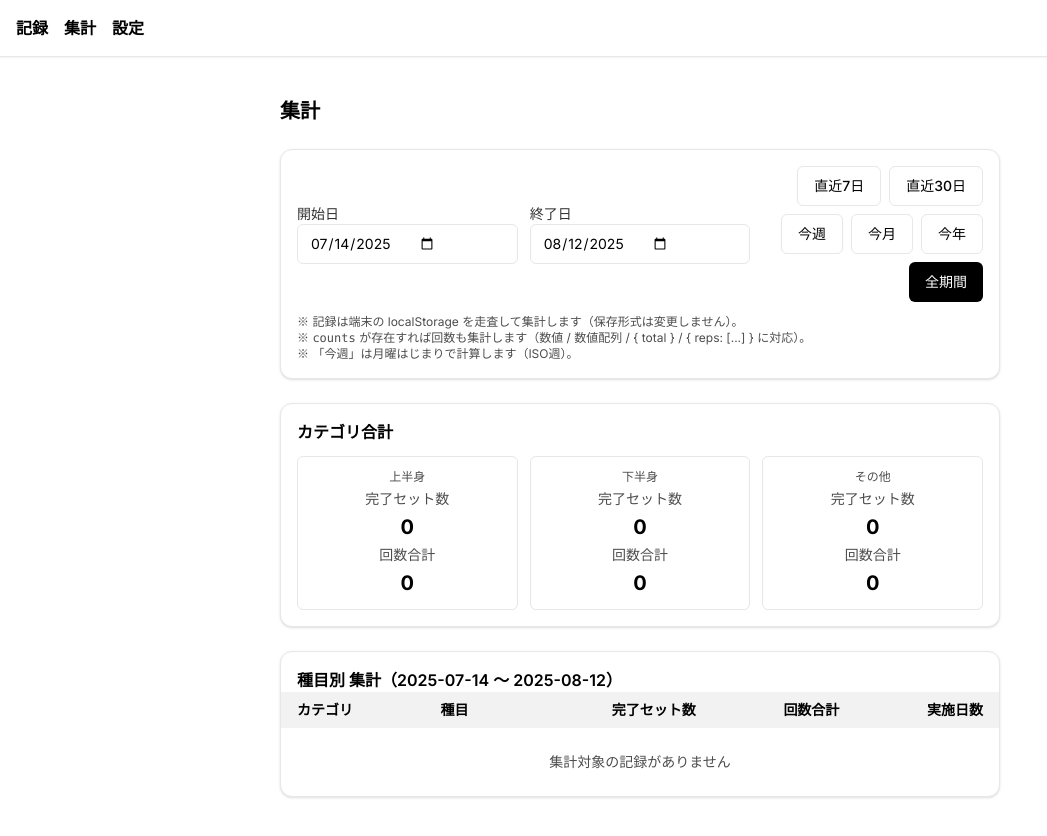
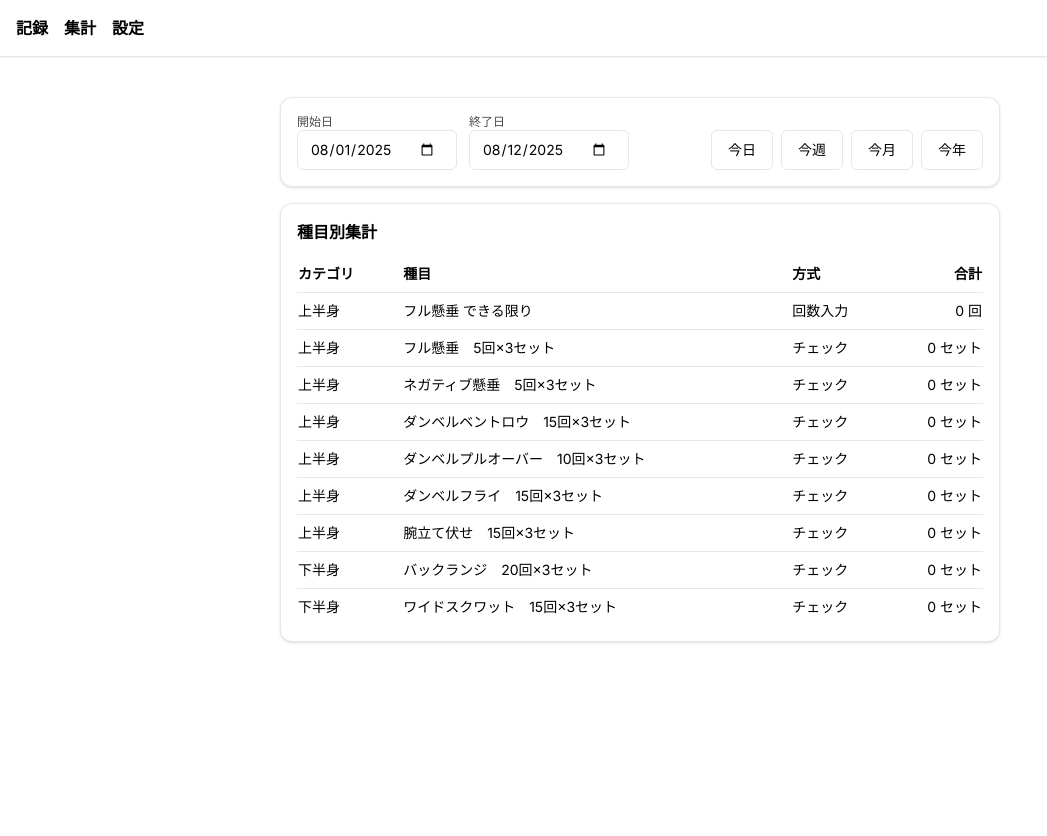
Before and after one commit to Mickey-1996/workout-tracker20250807, a Next.js app: page /tabs/summary in a window 1280 px wide. Shown: the whole page, without its empty margins (0-1047 px from the left). After the commit the page ends 800 px from the top, so only its background shows below. Built offline with nearby package versions, Linux system fonts and the light colour scheme.

Commit message:
UI update

```diff
--- a/src/tabs/RecordTab.tsx
+++ b/src/tabs/RecordTab.tsx
@@ -44,7 +44,7 @@ type ItemUI = {
   name: string;
   mode: InputMode;
   checks: number;      // セット数
-  target?: number;     // ノルマ回数（count時）/ 表示用（check時はセット数）
+  target?: number;     // ノルマ回数（count時のplaceholder用）
 };
 
 type GroupUI = {
@@ -114,7 +114,7 @@ export default function RecordTab() {
         const checks = Math.max(1, norm(x.checkCount) || norm(x.sets) || 3);
         const target = mode === "count"
           ? (Number.isFinite(x.repTarget) ? Number(x.repTarget) : undefined)
-          : checks; // check時は表示用にセット数を使う
+          : undefined; // 小さな説明は不要のためここでは使わない（countのplaceholder用に保持）
         return { id: x.id, name: x.name, mode, checks, target };
       });
 
@@ -171,38 +171,22 @@ export default function RecordTab() {
 
   if (!groups) return <div className="text-sm text-muted-foreground">読み込み中…</div>;
 
-  function CategoryBlock({ group }: { group: GroupUI }) {
-    const g = group;
-    // レイアウト合わせのため、カテゴリ内最大セット数
-    const maxChecks = Math.max(0, ...g.items.map((x) => x.checks));
+  function ExerciseRow({ ex }: { ex: ItemUI }) {
+    // 表示するセット数：check は最大5、count は設定どおり
+    const displayChecks = ex.mode === "check" ? Math.min(ex.checks, 5) : Math.max(ex.checks, 1);
 
     return (
-      <Card className="p-4 space-y-3">
-        <h2 className="text-base font-bold">■ {g.label}</h2>
+      <div className="py-3">
+        {/* 1行目：種目名のみ（小さなノルマ表記は削除） */}
+        <div className="font-medium leading-tight">{ex.name}</div>
 
-        <div className="divide-y">
-          {g.items.map((ex) => {
-            const note =
-              ex.mode === "count"
-                ? ex.target
-                  ? `ノルマ ${ex.target}回`
-                  : "回数入力"
-                : `ノルマ ${ex.checks}セット`;
-
-            return (
-              <div key={ex.id} className="flex items-center justify-between py-2">
-                <div className="pr-4 leading-snug">
-                  <div className="font-medium">{ex.name}</div>
-                  <div className="text-xs opacity-60 mt-0.5">{note}</div>
-                </div>
-
+        {/* 2行目：入力UI（チェック or 回数） */}
         {ex.mode === "count" ? (
-                  // 回数入力：セット数ぶんの入力欄 + placeholder にノルマ回数
           <div
-                    className="grid gap-2"
-                    style={{ gridTemplateColumns: `repeat(${Math.max(ex.checks, 1)}, 4.5rem)` }}
+            className="mt-2 grid gap-2"
+            style={{ gridTemplateColumns: `repeat(${displayChecks}, minmax(3.75rem, 1fr))` }}
           >
-                    {Array.from({ length: Math.max(ex.checks, 1) }).map((_, idx) => {
+            {Array.from({ length: displayChecks }).map((_, idx) => {
               const raw = dayRecord.counts?.[ex.id]?.[idx];
               const value: number | string = typeof raw === "number" ? raw : "";
               return (
@@ -223,12 +207,11 @@ export default function RecordTab() {
             })}
           </div>
         ) : (
-                  // チェック入力：セット数ぶんのチェック
           <div
-                    className="grid gap-2"
-                    style={{ gridTemplateColumns: `repeat(${Math.max(maxChecks, 1)}, 2.75rem)` }}
+            className="mt-2 grid gap-2"
+            style={{ gridTemplateColumns: `repeat(${displayChecks}, 2.75rem)` }}
           >
-                    {Array.from({ length: Math.max(ex.checks, 1) }).map((_, idx) => {
+            {Array.from({ length: displayChecks }).map((_, idx) => {
               const checked = dayRecord.sets[ex.id]?.[idx] || false;
               return (
                 <Checkbox
@@ -240,21 +223,27 @@ export default function RecordTab() {
                 />
               );
             })}
-                    {/* レイアウト合わせ用の透明ダミー */}
-                    {Array.from({ length: Math.max(maxChecks - ex.checks, 0) }).map((_, i) => (
-                      <div key={`gap-${i}`} className="h-11 w-11 opacity-0" />
-                    ))}
           </div>
         )}
       </div>
     );
-          })}
+  }
 
+  function CategoryBlock({ group }: { group: GroupUI }) {
+    const g = group;
+    return (
+      <Card className="p-4">
+        <h2 className="text-base font-bold mb-2">■ {g.label}</h2>
+
+        <div className="divide-y">
+          {g.items.map((ex) => (
+            <ExerciseRow key={ex.id} ex={ex} />
+          ))}
           {g.items.length === 0 && <div className="py-2 text-sm opacity-60">（種目なし）</div>}
         </div>
 
         {/* 備考欄 */}
-        <div className="space-y-1">
+        <div className="space-y-1 mt-3">
           <div className="text-sm font-medium">備考</div>
           <Textarea
             value={(dayRecord as any)[g.noteField] || ""}
--- a/src/tabs/SummaryTab.tsx
+++ b/src/tabs/SummaryTab.tsx
@@ -5,355 +5,228 @@ import { useEffect, useMemo, useState } from "react";
 import { Card } from "@/components/ui/Card";
 import { Button } from "@/components/ui/Button";
 import { Input } from "@/components/ui/Input";
-import { loadExercises } from "@/lib/local-storage";
 
-// ---- 既存フォーマットに依存しない最小型（後方互換で柔軟に解釈） ----
-type DayRecordLoose = {
-  date?: unknown;
-  sets?: unknown;    // Record<string, boolean[]>
-  counts?: unknown;  // Record<string, number | number[] | { total?: number; reps?: number[] }>
+import { loadDayRecord, loadJSON } from "@/lib/local-storage";
+import { defaultExercises } from "@/lib/exercises-default";
+
+// この画面だけで使う軽量型（types.tsは不変更）
+type Category = "upper" | "lower" | "other";
+type InputMode = "check" | "count";
+
+type ExtendedExerciseItem = {
+  id: string;
+  name: string;
+  category: Category;
+  inputMode?: InputMode;
+  checkCount?: number; // セット数（旧: sets 互換あり）
+  sets?: number;
+  enabled?: boolean;
+  order?: number;
 };
+
+type Settings = { items: ExtendedExerciseItem[] };
 
 type DayRecord = {
   date: string;
+  // チェック入力: 種目ID => セットごとの完了フラグ
   sets: Record<string, boolean[]>;
-  counts?: Record<string, number | number[] | { total?: number; reps?: number[] }>;
+  // 回数入力: 種目ID => セットごとの回数
+  counts?: Record<string, number[] | number>; // 互換のため number も許容
 };
 
-type ExerciseLike = { id: string; name: string; category?: string };
-type ExercisesState = Record<string, ExerciseLike[]>;
-
-function normalizeCat(key: string): "upper" | "lower" | "other" {
-  const k = key.toLowerCase();
-  if (k.includes("upper") || k.includes("上")) return "upper";
-  if (k.includes("lower") || k.includes("下")) return "lower";
-  return "other";
-}
-const catLabel: Record<"upper" | "lower" | "other", string> = {
-  upper: "上半身",
-  lower: "下半身",
-  other: "その他",
+type Row = {
+  id: string;
+  name: string;
+  category: Category;
+  mode: InputMode;
+  total: number;        // count: 回数合計 / check: 完了セット合計
+  unit: "回" | "セット";
 };
 
-// ---------- 日付ユーティリティ（YYYY-MM-DD 前提） ----------
-const fmt = (d: Date) => d.toISOString().split("T")[0];
-const toDate = (s: string) => {
-  const [y, m, d] = s.split("-").map(Number);
-  return new Date(y, (m ?? 1) - 1, d ?? 1);
+// --------- 日付ユーティリティ ---------
+const tz = (d: Date) => new Date(d.getFullYear(), d.getMonth(), d.getDate()); // ローカル日付固定
+const toStr = (d: Date) =>
+  `${d.getFullYear()}-${String(d.getMonth() + 1).padStart(2, "0")}-${String(d.getDate()).padStart(2, "0")}`;
+const addDays = (d: Date, n: number) => tz(new Date(d.getFullYear(), d.getMonth(), d.getDate() + n));
+const enumerateDates = (from: Date, to: Date) => {
+  const out: string[] = [];
+  for (let cur = tz(from); cur <= tz(to); cur = addDays(cur, 1)) out.push(toStr(cur));
+  return out;
 };
-// ISO週の月曜始まり
-const startOfISOWeek = (d: Date) => {
-  const day = d.getDay(); // 0=Sun,...,6=Sat
-  const offset = (day + 6) % 7; // Mon=0, Sun=6
-  const x = new Date(d);
-  x.setDate(d.getDate() - offset);
-  return x;
+const startOfWeekMon = (d: Date) => {
+  const day = d.getDay(); // 0:日
+  const diff = day === 0 ? -6 : 1 - day; // 月始まり
+  return addDays(d, diff);
 };
 const startOfMonth = (d: Date) => new Date(d.getFullYear(), d.getMonth(), 1);
 const startOfYear = (d: Date) => new Date(d.getFullYear(), 0, 1);
 
-// ---------- localStorage 全走査で DayRecord を推定 ----------
-function readAllDayRecords(): DayRecord[] {
-  if (typeof window === "undefined") return [];
-  const arr: DayRecord[] = [];
-  for (let i = 0; i < window.localStorage.length; i++) {
-    const key = window.localStorage.key(i);
-    if (!key) continue;
-    const raw = window.localStorage.getItem(key);
-    if (!raw) continue;
-    try {
-      const v: DayRecordLoose = JSON.parse(raw);
-      if (
-        v &&
-        typeof v === "object" &&
-        v.date &&
-        typeof v.date === "string" &&
-        v.sets &&
-        typeof v.sets === "object"
-      ) {
-        const rec: DayRecord = {
-          date: v.date,
-          sets: v.sets as Record<string, boolean[]>,
-        };
-        if (v.counts && typeof v.counts === "object") {
-          rec.counts = v.counts as Record<
-            string,
-            number | number[] | { total?: number; reps?: number[] }
-          >;
-        }
-        arr.push(rec);
-      }
-    } catch {
-      // JSON じゃないキーは無視
-    }
+// 既存データ互換：counts が number の場合は配列化
+function normalizeCounts(counts: DayRecord["counts"]): Record<string, number[]> {
+  if (!counts || typeof counts !== "object") return {};
+  const out: Record<string, number[]> = {};
+  for (const [k, v] of Object.entries(counts)) {
+    if (Array.isArray(v)) out[k] = v.map((n) => Math.max(0, Math.floor(Number(n) || 0)));
+    else if (typeof v === "number") out[k] = [Math.max(0, Math.floor(v))];
   }
-  return arr.sort((a, b) => a.date.localeCompare(b.date));
-}
-
-// counts の多様な形を合計値に丸める（後方互換）
-function normalizeCountValue(v: unknown): number {
-  if (typeof v === "number" && Number.isFinite(v)) return v;
-  if (Array.isArray(v)) {
-    return v.reduce((s, x) => (typeof x === "number" && Number.isFinite(x) ? s + x : s), 0);
-  }
-  if (v && typeof v === "object") {
-    const obj = v as { total?: unknown; reps?: unknown };
-    if (typeof obj.total === "number" && Number.isFinite(obj.total)) return obj.total;
-    if (Array.isArray(obj.reps)) {
-      return obj.reps.reduce(
-        (s, x) => (typeof x === "number" && Number.isFinite(x) ? s + x : s),
-        0
-      );
-    }
-  }
-  return 0;
+  return out;
 }
 
 export default function SummaryTab() {
-  const [exercises, setExercises] = useState<ExercisesState | null>(null);
-  const [records, setRecords] = useState<DayRecord[]>([]);
-  const [start, setStart] = useState<string>("");
-  const [end, setEnd] = useState<string>("");
+  const today = useMemo(() => tz(new Date()), []);
+  const [from, setFrom] = useState<Date>(startOfMonth(today));
+  const [to, setTo] = useState<Date>(today);
 
-  // 初期ロード：種目・全レコード
+  // 設定（なければデフォルト）
+  const [items, setItems] = useState<ExtendedExerciseItem[]>([]);
   useEffect(() => {
-    const ex = loadExercises();
-    if (ex) setExercises(ex);
-    const all = readAllDayRecords();
-    setRecords(all);
-
-    // 期間初期値：直近30日（レコードがあれば最終日基準）
-    const today = fmt(new Date());
-    const endDate = all.length ? all[all.length - 1].date : today;
-    const d = new Date(endDate);
-    d.setDate(d.getDate() - 29);
-    setStart(fmt(d));
-    setEnd(endDate);
+    const saved = loadJSON<Settings>("settings-v1");
+    const arr = saved?.items?.length ? saved.items : (defaultExercises as ExtendedExerciseItem[]);
+    // 非表示は集計対象から除外
+    setItems(arr.filter((x) => x.enabled !== false));
   }, []);
 
-  // 種目マップ（id -> name, cat）
-  const exIndex = useMemo(() => {
-    const map = new Map<string, { name: string; cat: "upper" | "lower" | "other" }>();
-    if (exercises) {
-      for (const [k, arr] of Object.entries(exercises)) {
-        const cat = normalizeCat(k);
-        for (const ex of arr) {
-          map.set(ex.id, { name: ex.name, cat });
+  // 種目別の合計だけを算出（カテゴリ合計は表示しない）
+  const rows: Row[] = useMemo(() => {
+    if (!items.length) return [];
+
+    const dates = enumerateDates(from, to);
+    // 初期化
+    const acc: Record<string, Row> = {};
+    for (const it of items) {
+      const mode: InputMode = it.inputMode ?? "check";
+      acc[it.id] = {
+        id: it.id,
+        name: it.name,
+        category: it.category,
+        mode,
+        total: 0,
+        unit: mode === "count" ? "回" : "セット",
+      };
+    }
+
+    // 走査
+    for (const ds of dates) {
+      const rec = loadDayRecord(ds) as DayRecord | null;
+      if (!rec) continue;
+      const counts = normalizeCounts(rec.counts);
+
+      for (const it of items) {
+        const row = acc[it.id];
+        if (!row) continue;
+
+        if (row.mode === "count") {
+          // 回数合計
+          const arr = counts[it.id] || [];
+          row.total += arr.reduce((s, n) => s + (Number.isFinite(n) ? (n as number) : 0), 0);
+        } else {
+          // 完了セット合計（true数）
+          const flags = rec.sets?.[it.id] || [];
+          row.total += flags.reduce((s, b) => s + (b ? 1 : 0), 0);
         }
       }
     }
-    return map;
-  }, [exercises]);
 
-  // 期間でフィルタ
-  const ranged = useMemo(() => {
-    if (!start || !end) return [];
-    return records.filter((r) => r.date >= start && r.date <= end);
-  }, [records, start, end]);
+    // 表示順：カテゴリ→order→名前
+    const orderMap = new Map(items.map((x) => [x.id, x.order ?? 0]));
+    const catOrder: Record<Category, number> = { upper: 0, lower: 1, other: 2 };
 
-  // 集計（完了セット数 + 回数合計）
-  const rows = useMemo(() => {
-    type Acc = {
-      name: string;
-      cat: "upper" | "lower" | "other";
-      setTotal: number;  // 完了セット数
-      repTotal: number;  // 回数合計
-      days: Set<string>; // 実施日集合（セット or 回数のどちらか>0でカウント）
-    };
-    const acc = new Map<string, Acc>(); // exId -> acc
+    return Object.values(acc).sort((a, b) => {
+      const ca = catOrder[a.category] - catOrder[b.category];
+      if (ca !== 0) return ca;
+      const oa = (orderMap.get(a.id) ?? 0) - (orderMap.get(b.id) ?? 0);
+      if (oa !== 0) return oa;
+      return a.name.localeCompare(b.name, "ja");
+    });
+  }, [items, from, to]);
 
-    for (const r of ranged) {
-      const setEntries = Object.entries(r.sets || {});
-      const countEntries = r.counts && typeof r.counts === "object"
-        ? Object.entries(r.counts as Record<string, unknown>)
-        : [];
-
-      // sets 側
-      for (const [exId, arr] of setEntries) {
-        const info = exIndex.get(exId) ?? { name: "（削除済みの種目）", cat: "other" as const };
-        const done = Array.isArray(arr) ? arr.filter(Boolean).length : 0;
-        if (!acc.has(exId)) {
-          acc.set(exId, { name: info.name, cat: info.cat, setTotal: 0, repTotal: 0, days: new Set() });
-        }
-        const a = acc.get(exId)!;
-        a.setTotal += done;
-        if (done > 0) a.days.add(r.date);
-      }
-
-      // counts 側
-      for (const [exId, val] of countEntries) {
-        const info = exIndex.get(exId) ?? { name: "（削除済みの種目）", cat: "other" as const };
-        const reps = normalizeCountValue(val);
-        if (!acc.has(exId)) {
-          acc.set(exId, { name: info.name, cat: info.cat, setTotal: 0, repTotal: 0, days: new Set() });
-        }
-        const a = acc.get(exId)!;
-        a.repTotal += reps;
-        if (reps > 0) a.days.add(r.date);
-      }
+  // クイック期間
+  const setPreset = (key: "today" | "week" | "month" | "year") => {
+    const base = tz(new Date());
+    if (key === "today") {
+      setFrom(base);
+      setTo(base);
+    } else if (key === "week") {
+      setFrom(startOfWeekMon(base));
+      setTo(base);
+    } else if (key === "month") {
+      setFrom(startOfMonth(base));
+      setTo(base);
+    } else {
+      setFrom(startOfYear(base));
+      setTo(base);
     }
-
-    const out = Array.from(acc.entries()).map(([id, v]) => ({
-      id,
-      name: v.name,
-      cat: v.cat,
-      daysCount: v.days.size,
-      setTotal: v.setTotal,
-      repTotal: v.repTotal,
-    }));
-    // 並び：カテゴリ -> 回数合計 desc -> セット合計 desc -> 名前
-    out.sort((a, b) => {
-      const cg = a.cat.localeCompare(b.cat);
-      if (cg !== 0) return cg;
-      if (b.repTotal !== a.repTotal) return b.repTotal - a.repTotal;
-      if (b.setTotal !== a.setTotal) return b.setTotal - a.setTotal;
-      return a.name.localeCompare(b.name);
-    });
-    return out;
-  }, [ranged, exIndex]);
-
-  // カテゴリ別合計（セット/回数）
-  const catTotals = useMemo(() => {
-    const init = {
-      upper: { sets: 0, reps: 0 },
-      lower: { sets: 0, reps: 0 },
-      other: { sets: 0, reps: 0 },
-    } as Record<"upper" | "lower" | "other", { sets: number; reps: number }>;
-    for (const r of rows) {
-      init[r.cat].sets += r.setTotal;
-      init[r.cat].reps += r.repTotal;
-    }
-    return init;
-  }, [rows]);
-
-  // ========== クイック期間プリセット ==========
-  const endBound = useMemo(() => {
-    const today = fmt(new Date());
-    if (records.length === 0) return today;
-    const last = records[records.length - 1].date;
-    return last < today ? last : today; // データ最終日と今日の早い方
-  }, [records]);
-
-  const setQuickDays = (days: number) => {
-    const e = endBound;
-    const d = toDate(e);
-    d.setDate(d.getDate() - (days - 1));
-    setStart(fmt(d));
-    setEnd(e);
   };
 
-  const setThisWeek = () => {
-    const e = endBound;
-    const s = startOfISOWeek(toDate(e));
-    setStart(fmt(s));
-    setEnd(e);
-  };
-
-  const setThisMonth = () => {
-    const e = endBound;
-    const s = startOfMonth(toDate(e));
-    setStart(fmt(s));
-    setEnd(e);
-  };
-
-  const setThisYear = () => {
-    const e = endBound;
-    const s = startOfYear(toDate(e));
-    setStart(fmt(s));
-    setEnd(e);
-  };
-
-  const setAll = () => {
-    if (!records.length) return;
-    setStart(records[0].date);
-    setEnd(records[records.length - 1].date);
-  };
-
-  // ========== UI ==========
   return (
-    <div className="space-y-6">
-      <h2 className="text-xl font-bold">集計</h2>
-
+    <div className="space-y-4">
       {/* 期間コントロール */}
       <Card className="p-4 space-y-3">
-        <div className="grid grid-cols-1 gap-3 sm:grid-cols-6 sm:items-center">
-          <label className="sm:col-span-2">
-            <div className="text-sm opacity-80">開始日</div>
-            <Input type="date" value={start} onChange={(e) => setStart(e.target.value)} />
-          </label>
-          <label className="sm:col-span-2">
-            <div className="text-sm opacity-80">終了日</div>
-            <Input type="date" value={end} onChange={(e) => setEnd(e.target.value)} />
-          </label>
-          <div className="flex flex-wrap gap-2 sm:col-span-2 sm:justify-end">
-            {/* 既存 */}
-            <Button variant="secondary" onClick={() => setQuickDays(7)}>直近7日</Button>
-            <Button variant="secondary" onClick={() => setQuickDays(30)}>直近30日</Button>
-            {/* 追加プリセット */}
-            <Button variant="secondary" onClick={setThisWeek}>今週</Button>
-            <Button variant="secondary" onClick={setThisMonth}>今月</Button>
-            <Button variant="secondary" onClick={setThisYear}>今年</Button>
-            {/* 全期間 */}
-            <Button onClick={setAll}>全期間</Button>
+        <div className="flex flex-col gap-3 md:flex-row md:items-end md:justify-between">
+          <div className="flex gap-3">
+            <div>
+              <div className="text-xs opacity-70">開始日</div>
+              <Input
+                type="date"
+                value={toStr(from)}
+                onChange={(e) => setFrom(new Date(e.target.value))}
+                className="w-40"
+              />
+            </div>
+            <div>
+              <div className="text-xs opacity-70">終了日</div>
+              <Input
+                type="date"
+                value={toStr(to)}
+                onChange={(e) => setTo(new Date(e.target.value))}
+                className="w-40"
+              />
+            </div>
           </div>
-        </div>
-        <p className="text-xs opacity-70">
-          ※ 記録は端末の localStorage を走査して集計します（保存形式は変更しません）。<br />
-          ※ <code>counts</code> が存在すれば回数も集計します（数値 / 数値配列 / {"{ total }"} / {"{ reps: [...] }"} に対応）。<br />
-          ※ 「今週」は月曜はじまりで計算します（ISO週）。
-        </p>
-      </Card>
 
-      {/* カテゴリ合計（セット / 回数） */}
-      <Card className="p-4">
-        <h3 className="font-semibold mb-3">カテゴリ合計</h3>
-        <div className="grid grid-cols-3 gap-3 text-center">
-          {(["upper", "lower", "other"] as const).map((k) => (
-            <div key={k} className="rounded-md border p-3 space-y-1">
-              <div className="text-xs opacity-70">{catLabel[k]}</div>
-              <div className="text-sm opacity-70">完了セット数</div>
-              <div className="text-xl font-bold">{catTotals[k].sets}</div>
-              <div className="text-sm opacity-70 mt-2">回数合計</div>
-              <div className="text-xl font-bold">{catTotals[k].reps}</div>
-            </div>
-          ))}
+          <div className="flex flex-wrap gap-2">
+            <Button variant="secondary" onClick={() => setPreset("today")}>今日</Button>
+            <Button variant="secondary" onClick={() => setPreset("week")}>今週</Button>
+            <Button variant="secondary" onClick={() => setPreset("month")}>今月</Button>
+            <Button variant="secondary" onClick={() => setPreset("year")}>今年</Button>
+          </div>
         </div>
       </Card>
 
-      {/* 明細テーブル（セット / 回数 / 実施日数） */}
-      <Card className="p-0 overflow-hidden">
-        <div className="p-4 pb-0">
-          <h3 className="font-semibold">種目別 集計（{start || "—"} 〜 {end || "—"}）</h3>
-        </div>
+      {/* 種目別集計のみ（カテゴリ合計は非表示） */}
+      <Card className="p-4">
+        <h2 className="text-base font-bold mb-3">種目別集計</h2>
+
         <div className="overflow-x-auto">
-          <table className="min-w-full text-sm">
-            <thead className="bg-black/5">
-              <tr>
-                <th className="px-4 py-2 text-left whitespace-nowrap">カテゴリ</th>
-                <th className="px-4 py-2 text-left">種目</th>
-                <th className="px-4 py-2 text-right whitespace-nowrap">完了セット数</th>
-                <th className="px-4 py-2 text-right whitespace-nowrap">回数合計</th>
-                <th className="px-4 py-2 text-right whitespace-nowrap">実施日数</th>
+          <table className="w-full text-sm">
+            <thead>
+              <tr className="border-b">
+                <th className="text-left py-2 pr-3">カテゴリ</th>
+                <th className="text-left py-2 pr-3">種目</th>
+                <th className="text-left py-2 pr-3">方式</th>
+                <th className="text-right py-2">合計</th>
               </tr>
             </thead>
             <tbody>
-              {rows.length === 0 ? (
+              {rows.length === 0 && (
                 <tr>
-                  <td colSpan={5} className="px-4 py-6 text-center opacity-70">
-                    集計対象の記録がありません
+                  <td colSpan={4} className="py-6 text-center opacity-60">
+                    集計対象のデータがありません
                   </td>
                 </tr>
-              ) : (
-                rows.map((r) => (
-                  <tr key={r.id} className="border-t">
-                    <td className="px-4 py-2">{catLabel[r.cat]}</td>
-                    <td className="px-4 py-2">{r.name}</td>
-                    <td className="px-4 py-2 text-right">{r.setTotal}</td>
-                    <td className="px-4 py-2 text-right">{r.repTotal}</td>
-                    <td className="px-4 py-2 text-right">{r.daysCount}</td>
-                  </tr>
-                ))
               )}
+              {rows.map((r) => (
+                <tr key={r.id} className="border-b last:border-b-0">
+                  <td className="py-2 pr-3">
+                    {r.category === "upper" ? "上半身" : r.category === "lower" ? "下半身" : "その他"}
+                  </td>
+                  <td className="py-2 pr-3">{r.name}</td>
+                  <td className="py-2 pr-3">{r.mode === "count" ? "回数入力" : "チェック"}</td>
+                  <td className="py-2 text-right">
+                    {r.total.toLocaleString()} {r.unit}
+                  </td>
+                </tr>
+              ))}
             </tbody>
           </table>
         </div>
```
Lines whose indentation alone changed are shown as unchanged.
